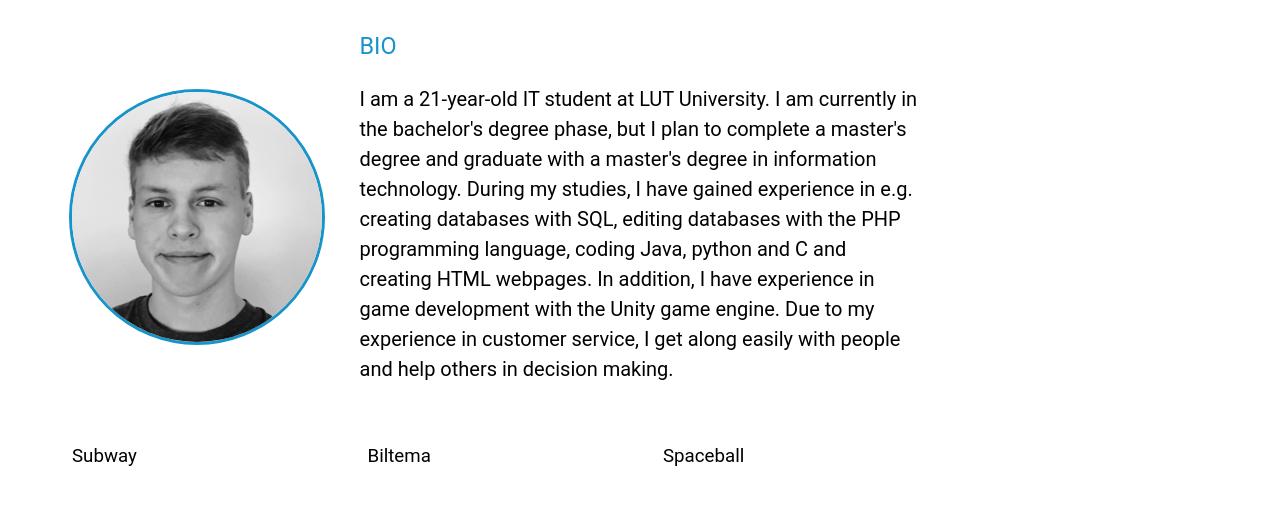
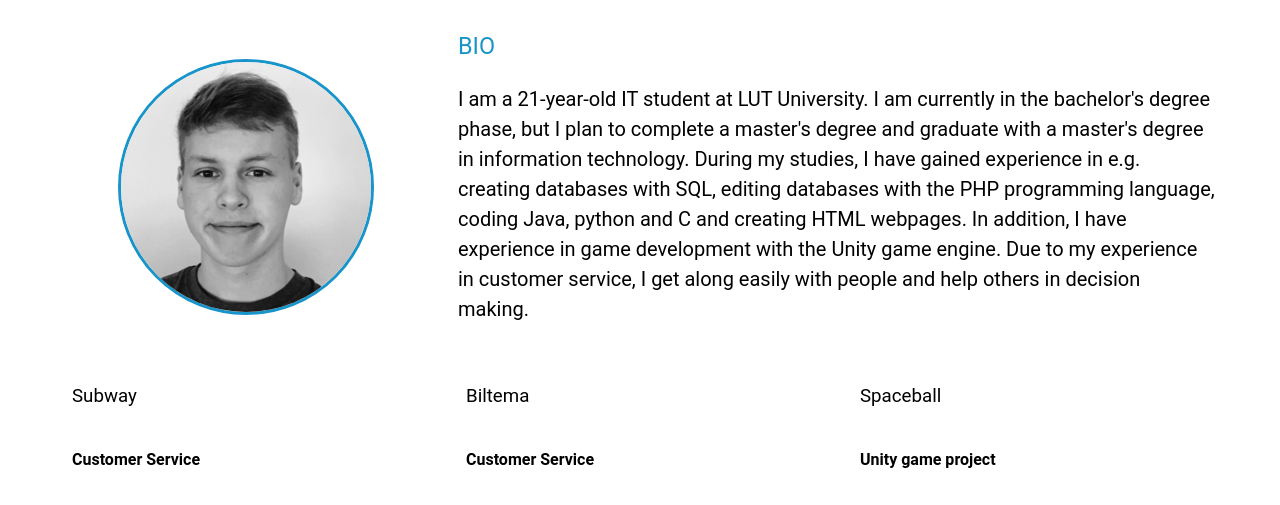
Before and after one commit to TommiUp/Portfolio_Project, a website: page dist/about.html in a window 1280 px wide. Shown: the part 253-758 px from the top of the page. Drawn offline with Linux system fonts and the light colour scheme.

Commit message:
Little adjustements with mobile.scss

```diff
--- a/scss/_mobile.scss
+++ b/scss/_mobile.scss
@@ -2,18 +2,6 @@
 @include mediaXl {
     .projects {
         grid-template-columns: repeat(4, 1fr);
-    }
-
-    .about-info {
-        grid-template-columns: repeat(4, 1fr);
-    }
-
-    .skills-info {
-        justify-content: space-between;
-    }
-
-    .boxes {
-        justify-content: space-between;
     }
 }
 
@@ -21,18 +9,6 @@
 @include mediaLg {
     .projects {
         grid-template-columns: repeat(3, 1fr);
-    }
-
-    .about-info {
-        grid-template-columns: repeat(3, 1fr);
-    }
-
-    .skills-info {
-        justify-content: space-between;
-    }
-
-    .boxes {
-        justify-content: space-between;
     }
 }
 
```
Also changed, not shown: dist/css/main.css.
